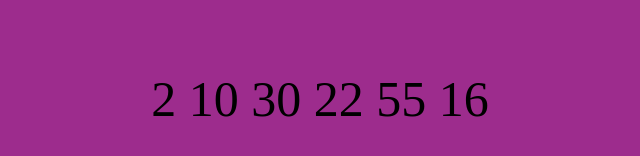
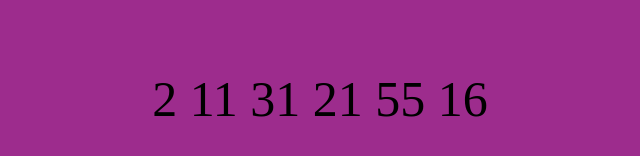
Before and after one commit to OEsquivias/OEsquivias.github.io, a plain HTML site: page index.html in a window 1280 px wide. Shown: the part 194-350 px from the top of the page, without its empty margins (320-960 px from the left). Drawn offline with Linux system fonts and the light colour scheme.

Commit message:
Update index.html

```diff
--- a/index.html
+++ b/index.html
@@ -18,7 +18,7 @@
 <script>
 function startTime() {
     var today = new Date();
-    var themoment = new Date(2015,12,7,16,30,0,0);
+    var themoment = new Date(2015,11,7,17,30,0,0);
     var diff = new Date(today - themoment);
     var cy = diff.getYear() - 70;
     var cmo = diff.getMonth();
```
